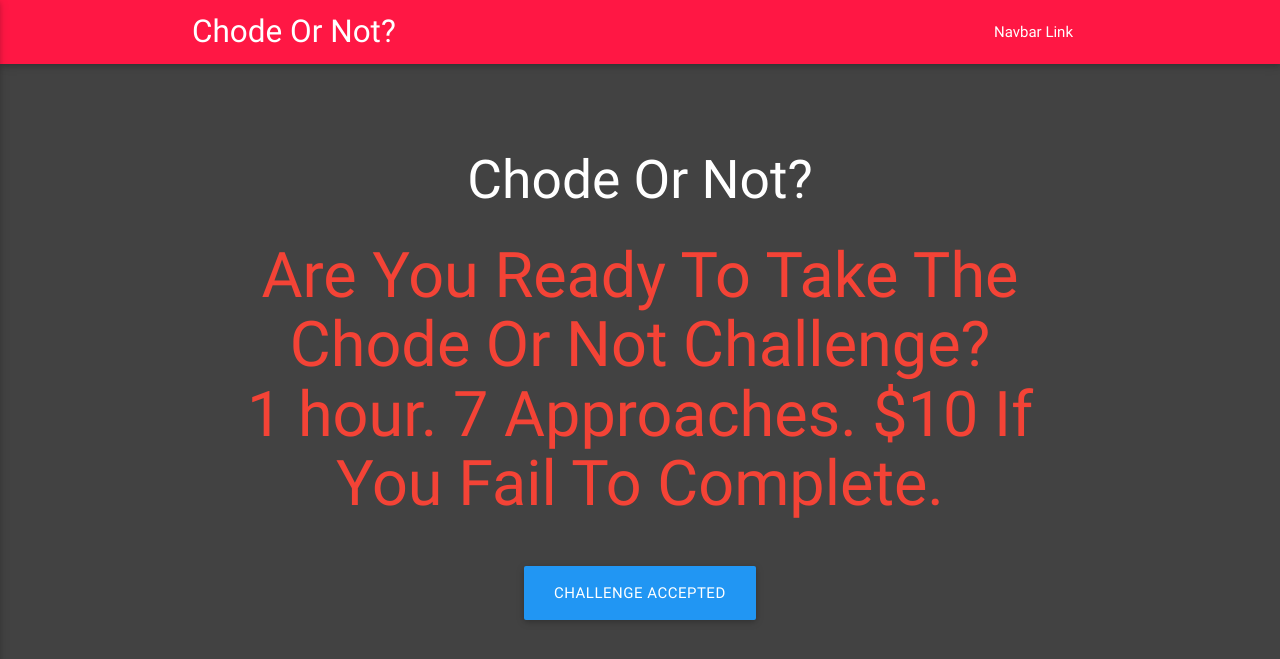
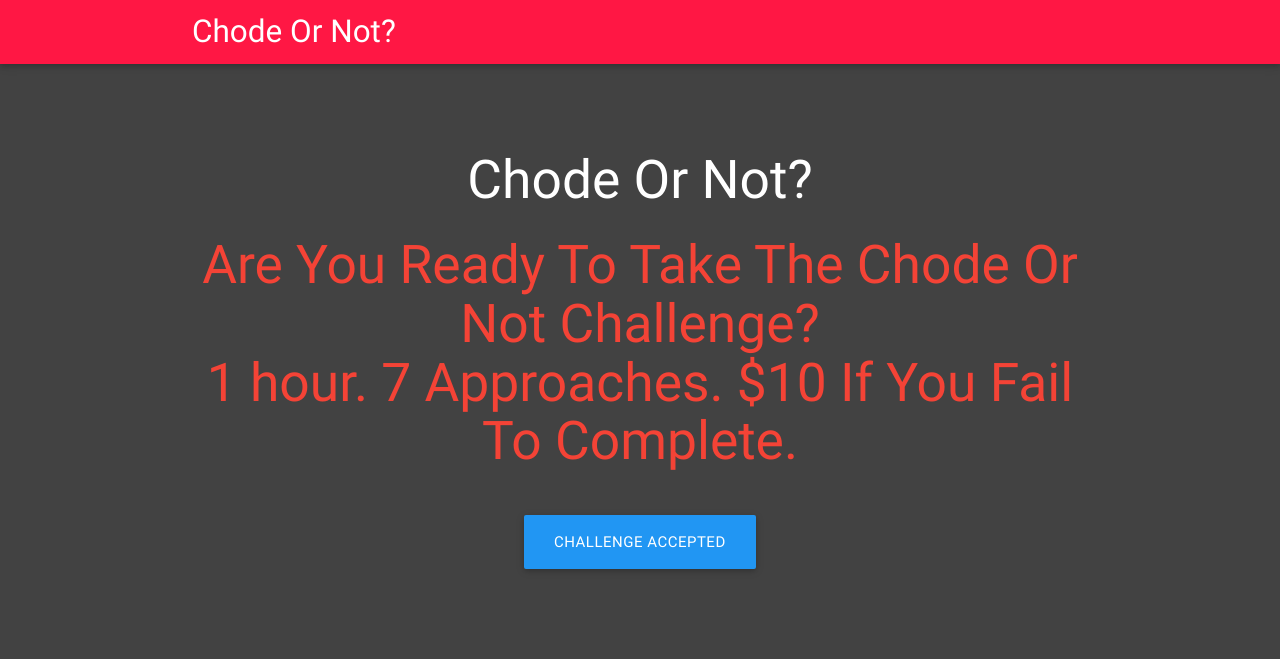
Before and after one commit to 2121159i/Chode-Or-Not-Prototype, a Django app: page /chodeOrNot/ in a window 1280 px wide. Shown: the top 659 px of the page. Run offline with Django 3.2, Linux system fonts and the light colour scheme; some libraries are stand-ins or nearby versions.

Commit message:
Centered the clock vertically, now have to do so horizontally as well

```diff
--- a/chode_or_not/static/css/style.css
+++ b/chode_or_not/static/css/style.css
@@ -12,10 +12,11 @@
 .icon-block .material-icons {
     font-size: inherit;
 }
+
 #countdown_timer{
-    margin-top: 300px;
-    margin-bottom: auto;
-    height: 1000%;
-    width: 1000%;
->>>>>>> a187e11462695d1a32f8590be74eb7eff5b15035
+    width: 50%;
+    display: inline-block;
+    width: auto;
+
+
 }
--- a/chode_or_not/templates/ChodeOrNot/base.html
+++ b/chode_or_not/templates/ChodeOrNot/base.html
@@ -29,16 +29,16 @@
 
 <body class = "grey darken-3">
     <nav class="red accent-3" role="navigation">
-    <div class="nav-wrapper container"><a id="logo-container" href="chodeOrNot/" class="brand-logo">Chode Or Not?</a>
-      <ul class="right hide-on-med-and-down">
-        <li><a href="#">Navbar Link</a></li>
-      </ul>
+    <div class="nav-wrapper container"><a id="logo-container" href={% url 'index' %} class="brand-logo">Chode Or Not?</a>
+{#      <ul class="right hide-on-med-and-down">#}
+{#        <li><a href="#">Navbar Link</a></li>#}
+{#      </ul>#}
 
-      <ul id="nav-mobile" class="side-nav">
-        <li><a href="#">Navbar Link</a></li>
-      </ul>
-      <a href="#" data-activates="nav-mobile" class="button-collapse"><i class="material-icons">menu</i></a>
-    </div>
+{#      <ul id="nav-mobile" class="side-nav">#}
+{#        <li><a href="#">Navbar Link</a></li>#}
+{#      </ul>#}
+{#      <a href="#" data-activates="nav-mobile" class="button-collapse"><i class="material-icons">menu</i></a>#}
+{#    </div>#}
   </nav>
 
 
--- a/chode_or_not/templates/ChodeOrNot/index.html
+++ b/chode_or_not/templates/ChodeOrNot/index.html
@@ -10,8 +10,8 @@
     <div class="container">
       <br><br>
         <h2 class="header center white-text">Chode Or Not?</h2>
-      <h1 class="header center red-text" id="danger_red_text_for_warning">Are You Ready To Take The Chode Or Not Challenge?<br/>
-                                                                            1 hour. 7 Approaches. $10 If You Fail To Complete.</h1>
+      <h2 class="header center red-text" id="danger_red_text_for_warning">Are You Ready To Take The Chode Or Not Challenge?<br/>
+                                                                            1 hour. 7 Approaches. $10 If You Fail To Complete.</h2>
     <br/>
       <div class="row center">
         <a href="/chodeOrNot/timer" id="download-button" class="btn-large waves-effect waves-light blue">Challenge Accepted</a>
--- a/chode_or_not/templates/ChodeOrNot/timer.html
+++ b/chode_or_not/templates/ChodeOrNot/timer.html
@@ -4,11 +4,11 @@
 
 {% block body_block %}
 
-    <div class="row">
+    <div class="container center-align ">
 
-        <div class="col-sm-push-4" id="countdown_timer">
+        <div id="countdown_timer">
         </div><br/>
-
+{#        <h5 class="center " style="width: 100%;">This should be vertically aligned</h5>#}
     </div>
 
 
```
Also changed, not shown: chode_or_not/static/js/countdown_timer.js (+10 -1 lines).
